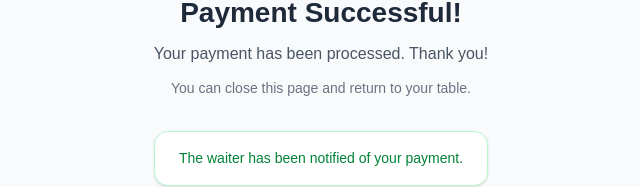
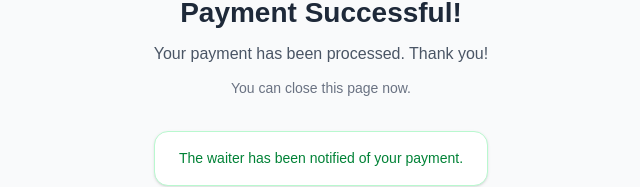
Before and after one commit to kleefisch/of, a React (Vite) app in the folder frontend/: page /payment-success in a window 1280 px wide. Shown: the part 371-558 px from the top of the page, without its empty margins (319-959 px from the left). Built offline with nearby package versions, Linux system fonts and the light colour scheme; no server answers.

Commit message:
Update success message on payment success page

```diff
--- a/frontend/src/pages/PaymentSuccessPage.tsx
+++ b/frontend/src/pages/PaymentSuccessPage.tsx
@@ -13,7 +13,7 @@ export default function PaymentSuccessPage() {
           Your payment has been processed. Thank you!
         </p>
         <p className="mt-1 text-[14px] text-[#6A7282]">
-          You can close this page and return to your table.
+          You can close this page now.
         </p>
       </div>
 
```
